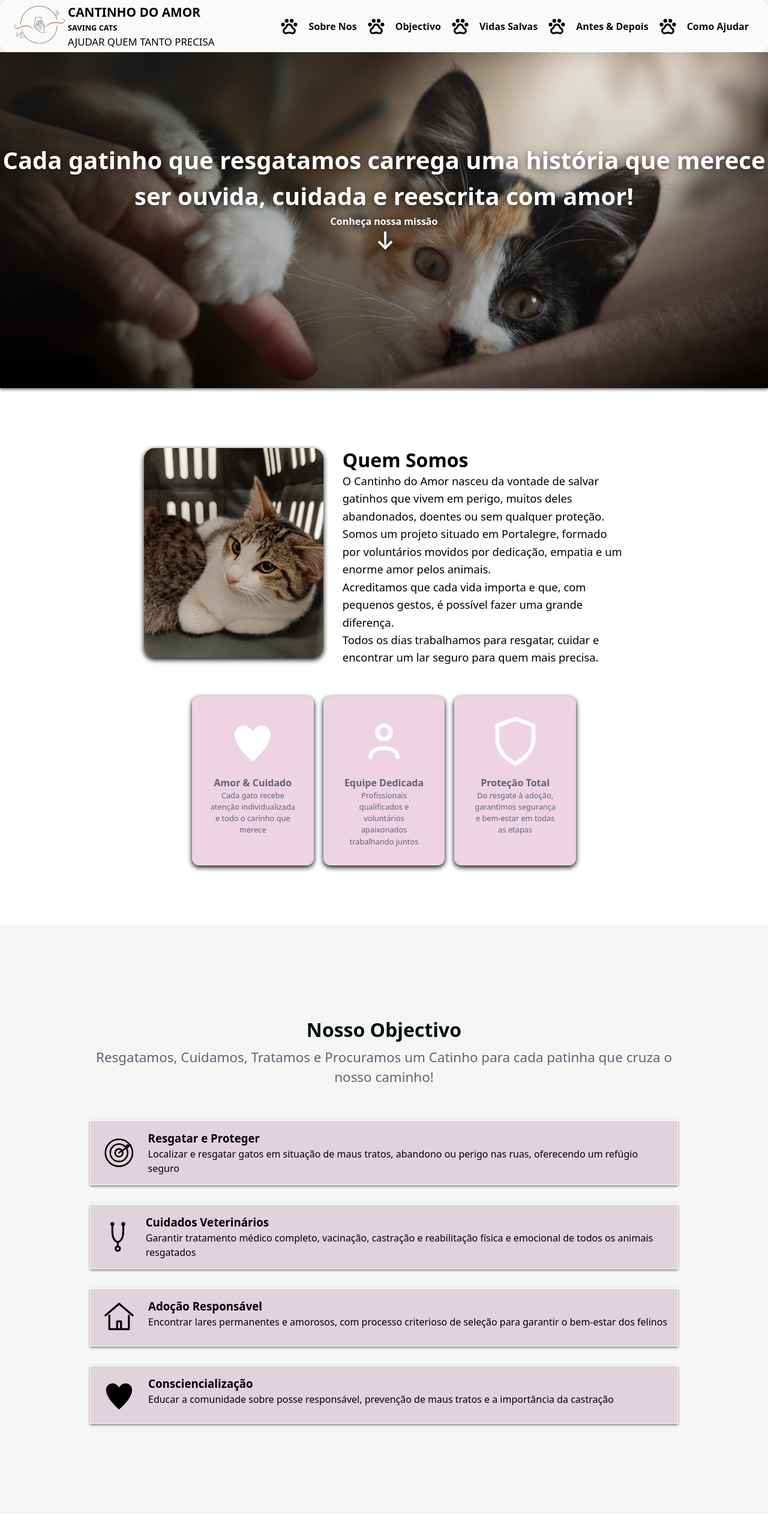
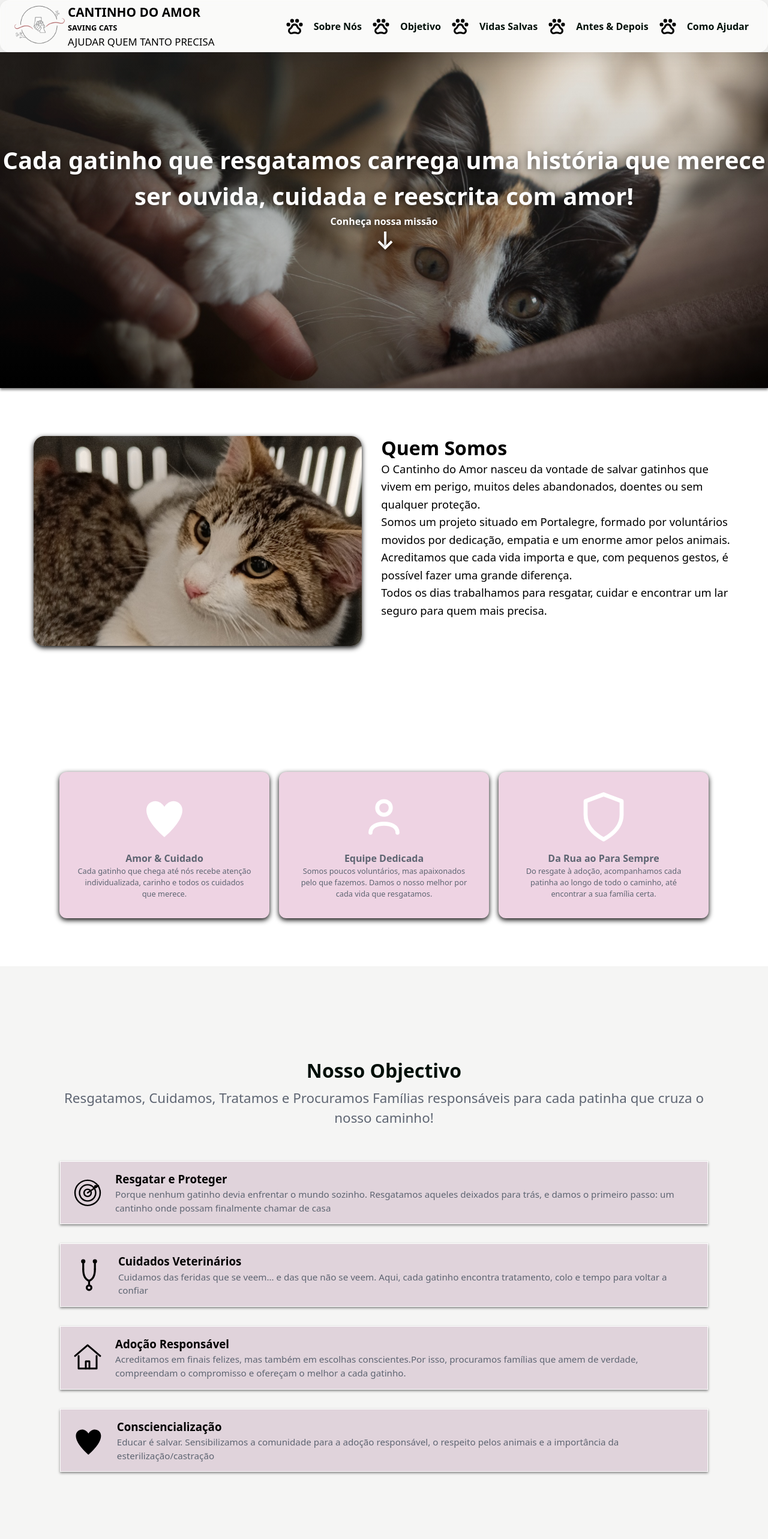
Before and after one commit to SnezzyDwarf/cantinho-do-amor-landing, a React (Vite) app: page / in a window 1280 px wide. Shown: the top 2566 px of the page at 60% size. Built offline with nearby package versions, Linux system fonts and the light colour scheme.

Commit message:
WIP: better mobile UI, Text changes Client

```diff
--- a/src/app/components/About.jsx
+++ b/src/app/components/About.jsx
@@ -36,24 +36,24 @@ export default function About() {
             <HeartIcon size={90} className="about-icon" />
             <h3>Amor & Cuidado</h3>
             <p>
-              Cada gato recebe atenção individualizada e todo o carinho que
-              merece
+              Cada gatinho que chega até nós recebe atenção individualizada,
+              carinho e todos os cuidados que merece.
             </p>
           </div>
           <div className="about_box-container">
             <IconUser size={90} className="about-icon" />
             <h3>Equipe Dedicada</h3>
             <p>
-              Profissionais qualificados e voluntários apaixonados trabalhando
-              juntos
+              Somos poucos voluntários, mas apaixonados pelo que fazemos. Damos
+              o nosso melhor por cada vida que resgatamos.
             </p>
           </div>
           <div className="about_box-container">
             <ShieldIcon size={90} className="about-icon" />
-            <h3>Proteção Total</h3>
+            <h3>Da Rua ao Para Sempre</h3>
             <p>
-              Do resgate à adoção, garantimos segurança e bem-estar em todas as
-              etapas
+              Do resgate à adoção, acompanhamos cada patinha ao longo de todo o
+              caminho, até encontrar a sua família certa.
             </p>
           </div>
         </div>
--- a/src/app/components/Counter.jsx
+++ b/src/app/components/Counter.jsx
@@ -74,8 +74,8 @@ export default function Counter() {
       <div className="impact_box-text">
         <h2>Nosso Impacto</h2>
         <p>
-          Estes números representam vidas transformadas e segundas chances
-          concedidas
+          Por trás de cada número há um vida salva, um coração curado e uma
+          história que encontrou um final feliz
         </p>
       </div>
 
--- a/src/app/components/Footer.jsx
+++ b/src/app/components/Footer.jsx
@@ -14,7 +14,6 @@ export default function Footer() {
           <div className="footer_information_client">
             <div className="footer_slogan">
               <h3>Cantinho do amor</h3>
-              <p>Juntos, podemos fazer a diferença Um gatinho de cada vez</p>
             </div>
             <div className="footer_socials-client">
               <h3>Redes Sociais:</h3>
@@ -50,6 +49,11 @@ export default function Footer() {
                   </a>
                 </button>
               </div>
+              <p style={{ textAlign: "start" }}>
+                Juntos, podemos fazer a diferença.
+                <br />
+                Um gatinho de cada vez
+              </p>
             </div>
           </div>
 
@@ -57,13 +61,13 @@ export default function Footer() {
             <h3>Links Rápidos:</h3>
             <ul>
               <li>
-                <a href="#about">Sobre Nos</a>
+                <a href="#about">Sobre Nós</a>
               </li>
               <li>
-                <a href="#objective">Objectivo</a>
+                <a href="#objective">Objetivo</a>
               </li>
               <li>
-                <a href="#counter">Vidas Slavas</a>
+                <a href="#counter">Vidas Salvas</a>
               </li>
               <li>
                 <a href="#cats">Antes & Depois</a>
--- a/src/app/components/Header.jsx
+++ b/src/app/components/Header.jsx
@@ -20,9 +20,9 @@ export default function Header() {
           {/*CENTER/Right (desktop) */}
           <nav className="header_nav-group--center">
             <CatPaw size={40} className="center-icon" />
-            <a href="#about">Sobre Nos</a>
+            <a href="#about">Sobre Nós</a>
             <CatPaw size={40} className={"center-icon"} />
-            <a href="#objective">Objectivo</a>
+            <a href="#objective">Objetivo</a>
             <CatPaw size={40} className={"center-icon"} />
             <a href="#counter">Vidas Salvas</a>
             <CatPaw size={40} className={"center-icon"} />
--- a/src/app/components/Hidden.jsx
+++ b/src/app/components/Hidden.jsx
@@ -56,7 +56,7 @@ export default function Hidden() {
                       }, 600);
                     }}
                   >
-                    Sobre Nos
+                    Sobre Nós
                   </a>
                 </div>
                 <div className="hidden_nav-row">
@@ -73,7 +73,7 @@ export default function Hidden() {
                       }, 600);
                     }}
                   >
-                    Objectivo
+                    Objetivo
                   </a>
                 </div>
                 <div className="hidden_nav-row">
--- a/src/app/components/Objective.jsx
+++ b/src/app/components/Objective.jsx
@@ -11,8 +11,8 @@ export default function Objective() {
         <div className="container-objective_header">
           <h2>Nosso Objectivo</h2>
           <p>
-            Resgatamos, Cuidamos, Tratamos e Procuramos um Catinho para cada
-            patinha que cruza o nosso caminho!
+            Resgatamos, Cuidamos, Tratamos e Procuramos Famílias responsáveis
+            para cada patinha que cruza o nosso caminho!
           </p>
         </div>
 
@@ -22,8 +22,9 @@ export default function Objective() {
             <div className="container-objective--box_content-text">
               <h3>Resgatar e Proteger</h3>
               <p>
-                Localizar e resgatar gatos em situação de maus tratos, abandono
-                ou perigo nas ruas, oferecendo um refúgio seguro
+                Porque nenhum gatinho devia enfrentar o mundo sozinho.
+                Resgatamos aqueles deixados para trás, e damos o primeiro passo:
+                um cantinho onde possam finalmente chamar de casa
               </p>
             </div>
           </div>
@@ -33,8 +34,9 @@ export default function Objective() {
             <div className="container-objective--box_content-text">
               <h3>Cuidados Veterinários</h3>
               <p>
-                Garantir tratamento médico completo, vacinação, castração e
-                reabilitação física e emocional de todos os animais resgatados
+                Cuidamos das feridas que se veem… e das que não se veem. Aqui,
+                cada gatinho encontra tratamento, colo e tempo para voltar a
+                confiar
               </p>
             </div>
           </div>
@@ -44,8 +46,9 @@ export default function Objective() {
             <div className="container-objective--box_content-text">
               <h3>Adoção Responsável</h3>
               <p>
-                Encontrar lares permanentes e amorosos, com processo criterioso
-                de seleção para garantir o bem-estar dos felinos
+                Acreditamos em finais felizes, mas também em escolhas
+                conscientes.Por isso, procuramos famílias que amem de verdade,
+                compreendam o compromisso e ofereçam o melhor a cada gatinho.
               </p>
             </div>
           </div>
@@ -55,8 +58,9 @@ export default function Objective() {
             <div className="container-objective--box_content-text">
               <h3>Consciencialização</h3>
               <p>
-                Educar a comunidade sobre posse responsável, prevenção de maus
-                tratos e a importância da castração
+                Educar é salvar. Sensibilizamos a comunidade para a adoção
+                responsável, o respeito pelos animais e a importância da
+                esterilização/castração
               </p>
             </div>
           </div>
--- a/src/app/styles/About.css
+++ b/src/app/styles/About.css
@@ -1,20 +1,17 @@
 .section_about {
-  display: flex;
-  flex-direction: column;
-  align-items: center;
-  flex-wrap: nowrap;
-  padding-top: 100px;
-  margin-bottom: 50px;
+  width: 100%;
+  height: auto;
   background-color: var(--color-bg-main);
 }
 
 .about_container {
   display: flex;
-  width: 90%;
-  max-width: 50em;
+  width: 100%;
+  max-width: 1200px;
   justify-self: center;
   margin: 0 auto;
-  gap: 2rem;
+  padding: 5rem 1rem;
+  gap: var(--space-lg);
 }
 .about_container-img {
   width: 100%;
@@ -40,20 +37,19 @@
   display: flex;
   gap: clamp(1rem, 1vh, 4rem);
   width: 100%;
-  max-width: 40em;
   height: auto;
-  justify-self: center;
+  justify-content: center;
   margin-top: 50px;
-  margin-bottom: 100px;
+  padding: 5rem 1rem;
 }
 
 .about_box-container {
   display: block;
   text-align: center;
   justify-items: center;
-  width: min(250px, 95%);
+  width: min(350px, 95%);
   height: auto;
-  padding: 30px 30px 30px 30px;
+  padding: 30px;
   border-radius: 12px;
   border: none;
   background-color: var(--color-primary-soft);
--- a/src/app/styles/Counter.css
+++ b/src/app/styles/Counter.css
@@ -9,13 +9,13 @@
 
 .impact_container {
   width: min(600px, 95%);
-  padding: clamp(1rem, 2.5vw, 2rem);
+  padding: 1rem;
   min-height: clamp(260px, 40vw, 360px);
   display: flex;
   flex-direction: row;
   align-items: center;
   align-self: center;
-  gap: 0.75rem;
+  gap: 0.5rem;
 }
 
 .impact_box-text {
@@ -92,3 +92,14 @@
   border: 2px solid gray;
   box-shadow: 2px 5px 9px rgb(144, 105, 111);
 }
+
+@media (max-width: 728px) {
+  .impact_container {
+    width: 100%;
+    flex-direction: column;
+  }
+  .impact_container-box {
+    width: 50%;
+    height: auto;
+  }
+}
--- a/src/app/styles/Donation.css
+++ b/src/app/styles/Donation.css
@@ -116,6 +116,22 @@
   border: none;
 }
 
+.copied_button {
+  background-color: transparent;
+  border: none;
+  position: relative;
+}
+
+.copied_button::after {
+  content: "Copiado";
+  position: absolute;
+  top: -34px;
+  left: -25px;
+  background-color: white;
+  color: black;
+  border: 1px solid gray;
+  padding: var(--space-xs);
+}
 .donation_heart {
   display: flex;
   align-self: center;
--- a/src/app/styles/Objective.css
+++ b/src/app/styles/Objective.css
@@ -1,5 +1,6 @@
 .container-objective {
   display: flex;
+  width: 100%;
   flex-direction: column;
   justify-self: center;
   margin: 50px;
@@ -24,7 +25,7 @@
 }
 .container-objective--box {
   display: grid;
-  grid-template-columns: (2, 0.5fr);
+  grid-template-columns: (2, 1fr);
   gap: 2rem;
   margin-top: 35px;
 }
@@ -47,8 +48,27 @@
   flex-direction: column;
 }
 
+.container-objective--box_content-text p {
+  font-size: clamp(var(--fs-p-min), 0.5vw + 0.25rem, var(--fs-p-max));
+  color: var(--color-text-muted);
+}
+
 .objective-icon,
 .objective-icon-heart {
   min-width: 60px;
   height: auto;
 }
+
+@media (max-width: 728px) {
+  .container-objective {
+    padding: 0;
+  }
+  .container-objective--box {
+    width: 100%;
+    height: auto;
+  }
+  .container-objective--box_content {
+    width: 100%;
+    height: auto;
+  }
+}
--- a/src/app/styles/header.css
+++ b/src/app/styles/header.css
@@ -72,16 +72,10 @@
   color: rgb(156, 156, 156);
 }
 
-@media (max-width: 480px) {
-  .nav-group--container-left-text {
-    display: none;
+@media (max-width: 980px) {
+  .header {
+    position: initial;
   }
-  .menu-overlay {
-    display: none;
-  }
-}
-
-@media (max-width: 980px) {
   .nav-group--container-left-text {
     display: none;
   }
```
Also changed, not shown: src/app/components/Donation.jsx (+36 -2 lines).
